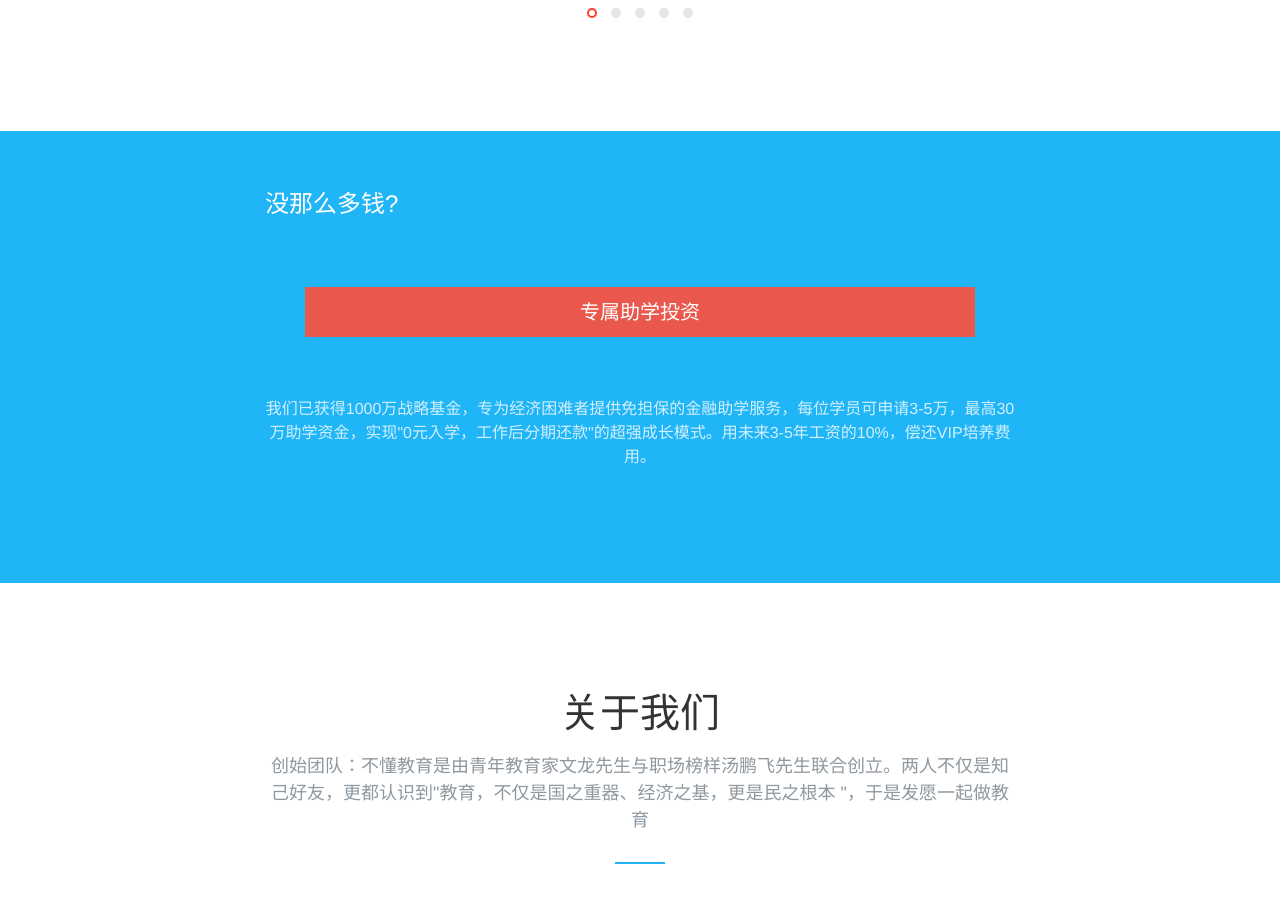
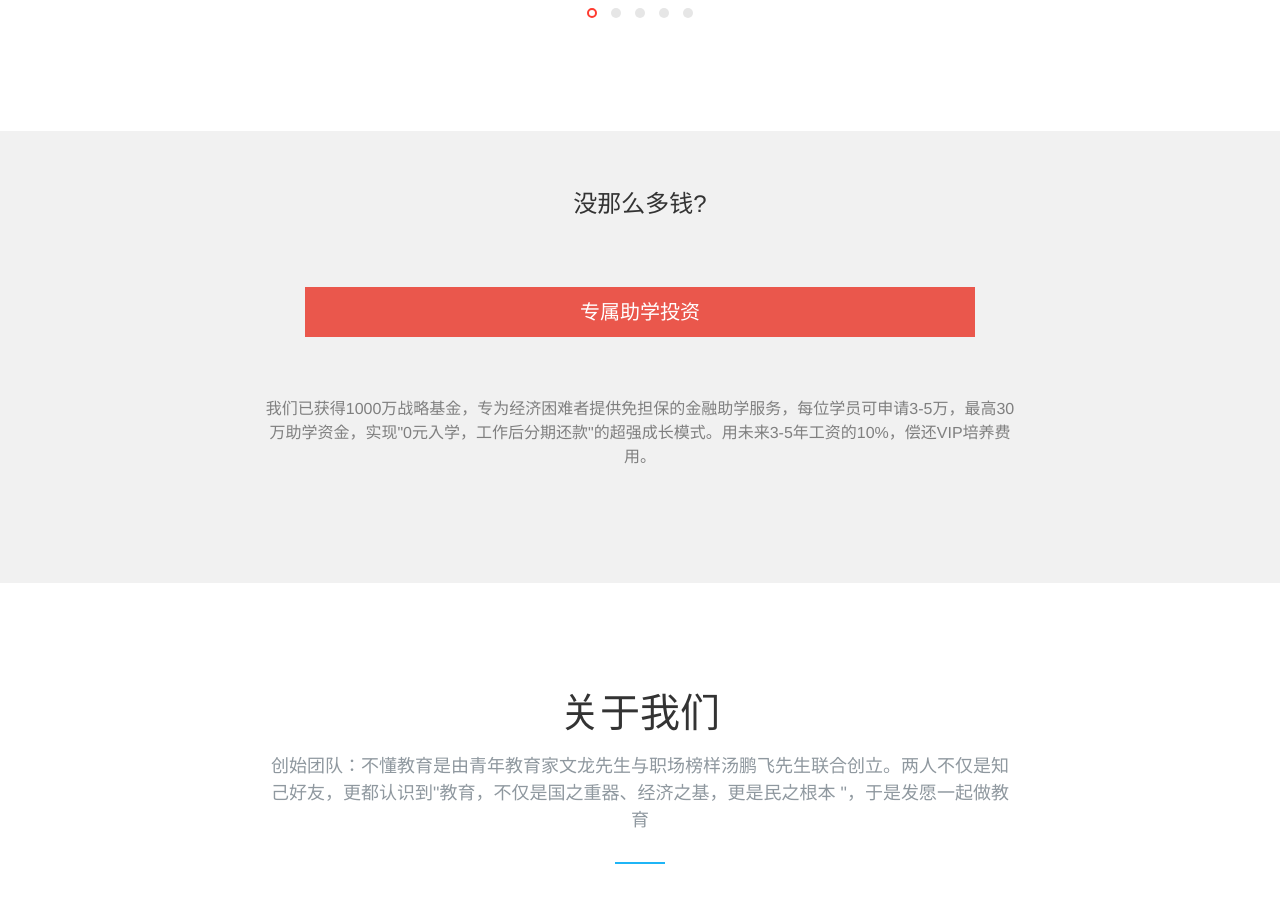
Before and after one commit to huanlekenan/budong, a plain HTML site: page index.html in a window 1280 px wide. Shown: the part 2973-3876 px from the top of the page. Drawn offline with Linux system fonts and the light colour scheme; files whose address does not match are found by name; a web font is replaced by a local one.

Commit message:
5.10.0.3

```diff
--- a/sass/style.scss
+++ b/sass/style.scss
@@ -656,17 +656,19 @@ h1, h2, h3, h4, h5, h6 {
 }
 
 .getting-started{
-	background: $brand-secondary;
+	//background: $brand-secondary;
+	background: $brand-body-color;
 	padding: 60px 0 40px 0;
 
 	h3{
-		color: $brand-white;
+	//	color: $brand-white;
+	  	text-align: center;
 	}
 
-	p{
-		// color: darken($brand-white, 10%) !important;
-		color: rgba(255,255,255,.8);
-	}
+	//p{
+	//	// color: darken($brand-white, 10%) !important;
+	//	color: rgba(255,255,255,.8);
+	//}
 
 	.call-to-action{
 		display: block;
```
Also changed, not shown: css/style.css, 1 other file.
